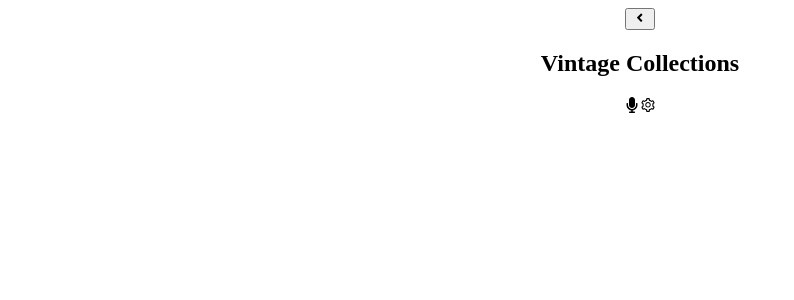
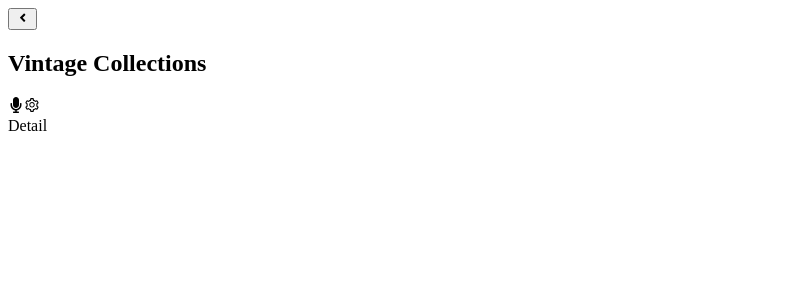
Before and after one commit to KUBAHO3/metrics-web-app, a React (Create React App) app: page /detail in a window 1280 px wide. Shown: the top 300 px of the page, without its empty margins (0-794 px from the left). Built offline with nearby package versions, Linux system fonts and the light colour scheme.

Commit message:
Add navigation system

```diff
--- a/src/App.js
+++ b/src/App.js
@@ -1,11 +1,19 @@
 import './App.css';
-import Navbar from './components/Navbar';
+import { BrowserRouter, Routes, Route } from 'react-router-dom';
+import Home from './pages/Home';
+import Layout from './pages/Layout';
+import Detail from './pages/Detail';
 
 function App() {
   return (
-    <div className="App">
-      <Navbar />
-    </div>
+    <BrowserRouter>
+      <Routes>
+        <Route path="/" element={<Layout />}>
+          <Route index element={<Home />} />
+          <Route path="detail" element={<Detail />} />
+        </Route>
+      </Routes>
+    </BrowserRouter>
   );
 }
 
--- /dev/null
+++ b/src/pages/Detail.js
@@ -0,0 +1,9 @@
+import React from 'react';
+
+function Detail() {
+  return (
+    <div>Detail</div>
+  );
+}
+
+export default Detail;
--- a/src/pages/Home.js
+++ b/src/pages/Home.js
@@ -3,7 +3,7 @@
 function Home() {
   return (
     <div>Home</div>
-  )
+  );
 }
 
 export default Home;
--- a/src/pages/Layout.js
+++ b/src/pages/Layout.js
@@ -1,9 +1,14 @@
 import React from 'react';
+import { Outlet } from 'react-router-dom';
+import Navbar from '../components/Navbar';
 
 function Layout() {
   return (
-    <div>Layout</div>
-  )
+    <>
+      <Navbar />
+      <Outlet />
+    </>
+  );
 }
 
 export default Layout;
```
